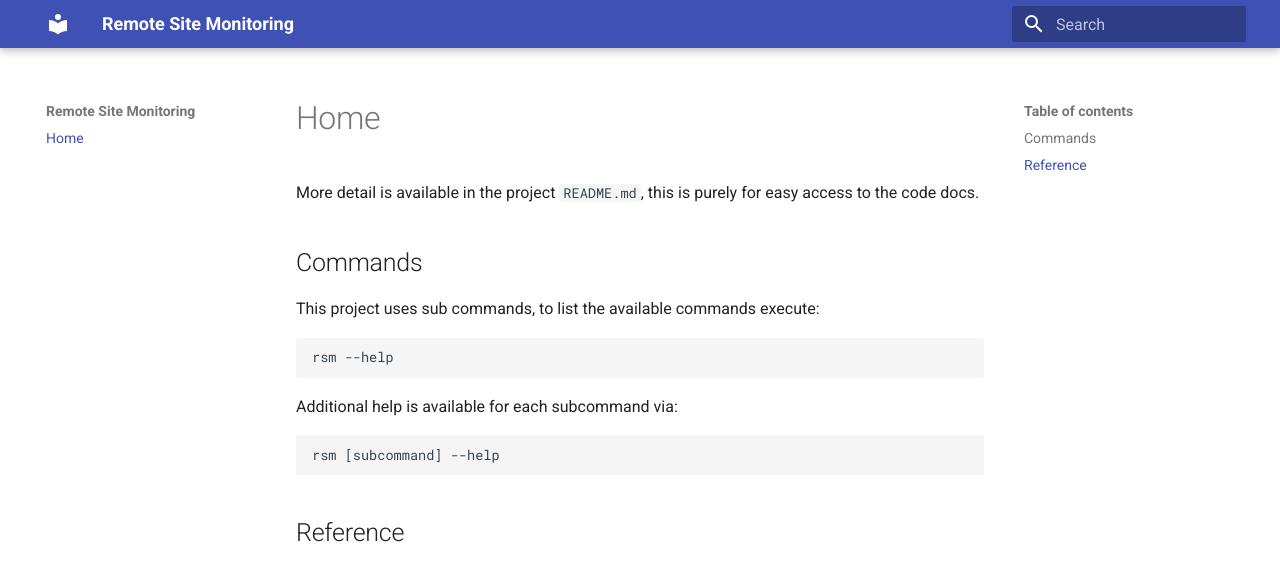
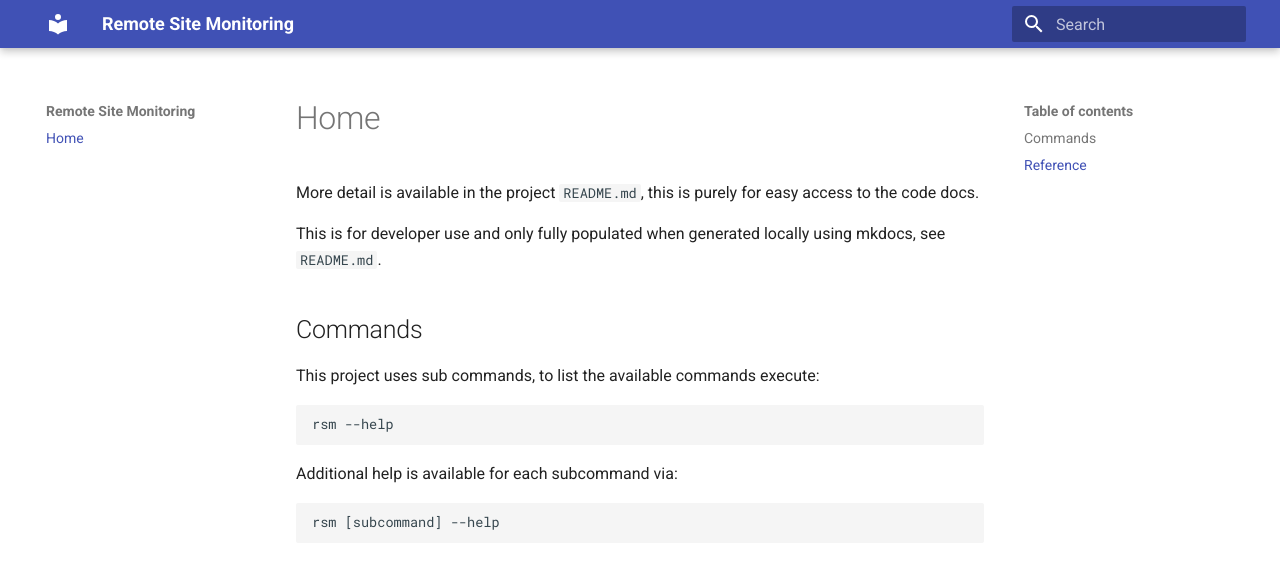
Before and after one commit to HealthInnovationEast/rsm, an MkDocs documentation site: the page built from docs/index.md, in a window 1280 px wide, cut to the strip 0-562 px from the top of the page. Built offline with MkDocs 1.6.1 and Material for MkDocs 9.7.7, drawn with Linux system fonts in a browser that asks for light colours.

Commit message:
Clarify for local render and use

```diff
--- a/docs/index.md
+++ b/docs/index.md
@@ -1,6 +1,8 @@
 # Home
 
 More detail is available in the project `README.md`, this is purely for easy access to the code docs.
+
+This is for developer use and only fully populated when generated locally using mkdocs, see `README.md`.
 
 ## Commands
 
```
